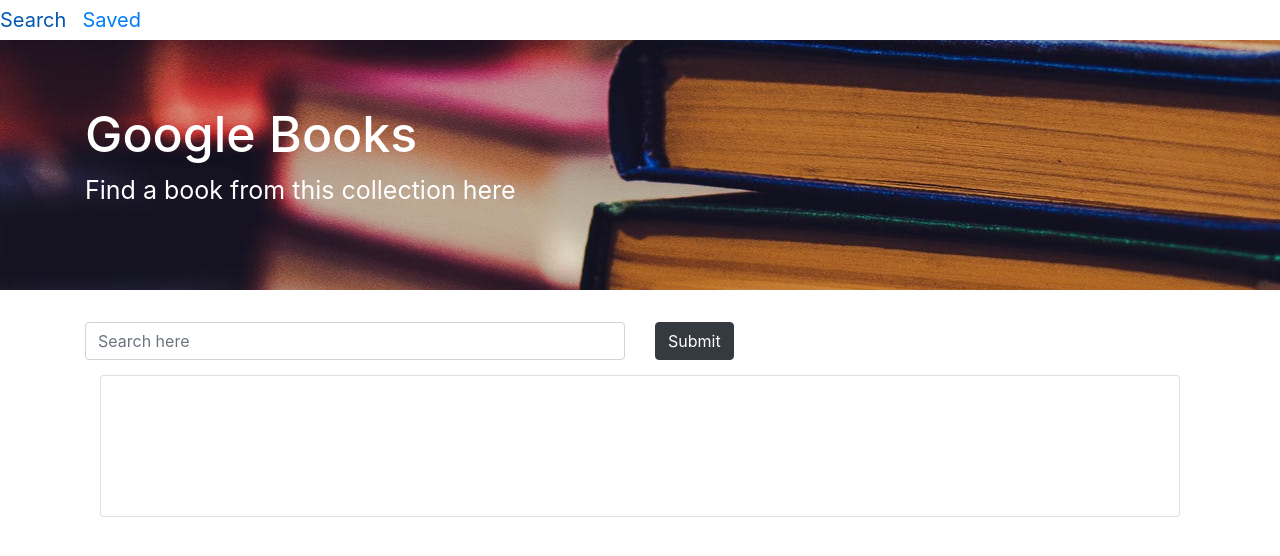
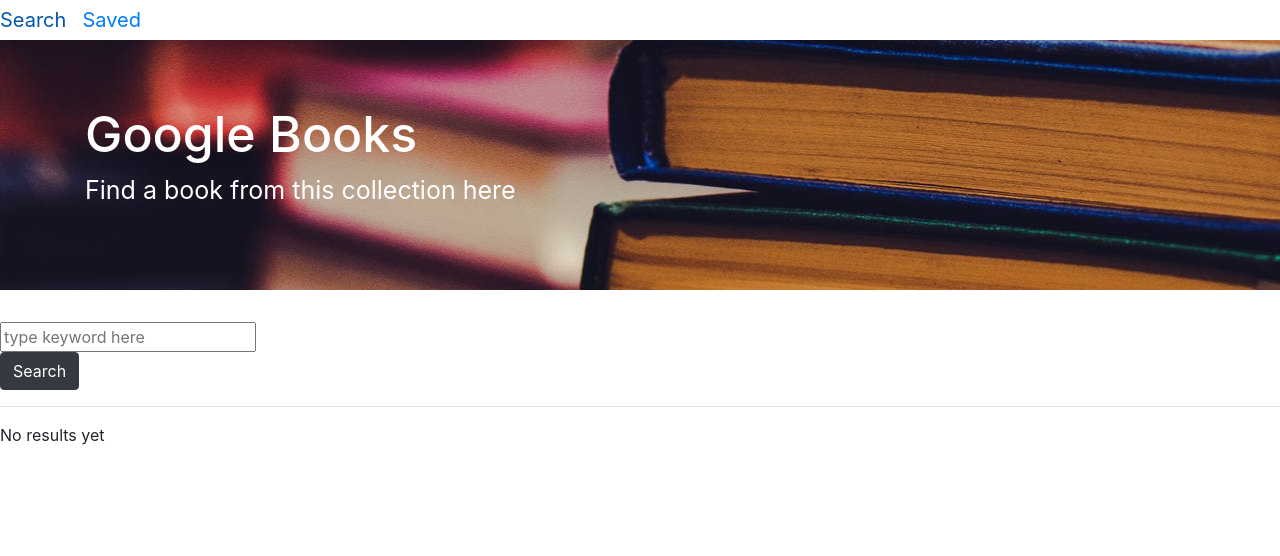
Before and after one commit to kalmand1057/google-books, a React (Create React App) app in the folder create-react-express/client/: page / in a window 1280 px wide. Shown: the top 556 px of the page. Built offline with nearby package versions, Linux system fonts and the light colour scheme.

Commit message:
added result list components

```diff
--- a/create-react-express/client/src/components/Card.js
+++ b/create-react-express/client/src/components/Card.js
@@ -15,17 +15,17 @@
     <div className="container">
         <div className="card" style={styles.card}>
             <div className="card-body">
-                <div class="row">
-                    <div class="col">
+                <div className="row">
+                    <div className="col">
                         <img alt={props.title} src={props.image} style={styles.img}/>
                     </div>
-                    <div class="col">
+                    <div className="col">
                         {props.authors}
                     </div>
-                    <div class="col">
+                    <div className="col">
                         {props.description}
                     </div>
-                    <div class="col">
+                    <div className="col">
                         {props.link}
                     </div>
                 </div>
--- /dev/null
+++ b/create-react-express/client/src/components/ResultList.js
@@ -0,0 +1,23 @@
+import React, { Component } from "react";
+import ResultListItem from "./ResultListItem";
+
+class ResultList extends Component {
+    render() {
+        return (
+            this.props.bookState.map((book) => (
+                <ResultListItem
+                key={book.id}
+                id={book.id}
+                title={book.volumeInfo.title}
+                link={book.volumeInfo.infoLink}
+                authors={book.volumeInfo.authors}
+                image={book.volumeInfo.imageLinks ? book.volumeInfo.imageLinks.thumbnail : "https://previews.123rf.com/images/pavelstasevich/pavelstasevich1811/pavelstasevich181101065/112815953-no-image-available-icon-flat-vector.jpg"}
+                description={book.volumeInfo.description}
+                saveGoogleBook={this.props.saveGoogleBook}
+                />
+            ))
+        )
+    }
+};
+
+export default ResultList;
--- /dev/null
+++ b/create-react-express/client/src/components/ResultListItem.js
@@ -0,0 +1,51 @@
+import React, { Component } from "react";
+import Card from "./Card";
+// import { Container, Row, Col } from "../components/Grid";
+
+class ResultListItem extends Component {
+
+    state = {
+        mounted: false,
+        bgColor: "",
+        color: "",
+        text: "Save"
+    }
+
+    componentDidMount = () => {
+        this.setState({
+            mounted: true
+        })
+        console.log("MOUNTED")
+    }
+
+    getStyle = () => {
+        if (this.state.text === "Save") {
+            this.setState({
+                bgColor: "696969",
+                color: "black",
+                text: "Saved"
+            })
+        }
+        else {
+            this.setState({
+                bgColor: "",
+                color: "",
+                text: "Save"
+            })
+        }
+    }
+
+    onClickFunc = () => {
+        this.props.saveGoogleBook(this.props);
+        this.getStyle();
+    }
+
+    render(props) {
+        const {book} = this.props
+        return (
+            <Card />
+        )
+    }
+}
+
+export default ResultListItem;
--- a/create-react-express/client/src/components/Searchbar.js
+++ b/create-react-express/client/src/components/Searchbar.js
@@ -5,36 +5,36 @@
 
 }
 
-// export function Input(props) {
-//   return (
-//     <Form>
-//       <input {...props}/>
-//     </Form>
-//   )
-// };
+export function Input(props) {
+  return (
+    <Form>
+      <input {...props}/>
+    </Form>
+  )
+};
 
-// export function SubmitBtn(props) {
-// return (
-//   <Button variant="dark" type="submit"{...props}>Search</Button>
-// )
-// };
+export function SubmitBtn(props) {
+return (
+  <Button variant="dark" type="submit"{...props}>Search</Button>
+)
+};
 
-function Searchbar() {
-    return (
-    <Container>
-      <Form>
-        <Row>
-            <Col>
-                <Form.Control type="text" placeholder="Search here" />
-            </Col>
-            <Col>
-                <Button variant="dark" type="submit">Submit</Button>
-            </Col>
-        </Row>
-      </Form>
-    </Container>
-    );
-  }
+// function Searchbar() {
+//     return (
+//     <Container>
+//       <Form>
+//         <Row>
+//             <Col>
+//                 <Form.Control type="text" placeholder="Search here" />
+//             </Col>
+//             <Col>
+//                 <Button variant="dark" type="submit">Submit</Button>
+//             </Col>
+//         </Row>
+//       </Form>
+//     </Container>
+//     );
+//   }
 
 
-export default Searchbar;
+// export default Searchbar;
--- a/create-react-express/client/src/pages/Search.js
+++ b/create-react-express/client/src/pages/Search.js
@@ -1,16 +1,84 @@
-import React from "react";
+import React, { Component } from "react";
 import Hero from "../components/Hero";
-import Searchbar from "../components/Searchbar";
-import Card from "../components/Card";
+import { Input, SubmitBtn} from "../components/Searchbar";
+import API from "../utils/API"
+import ResultList from "../components/ResultList";
 
-function Search() {
+class Search extends Component {
+  state = {
+    books: [],
+    search: ""
+  }
+
+  //Google API search
+  searchBooks = () => {
+   API.googleBooks(this.state.search)
+   .then(res => {
+     console.log(res.data.items)
+     this.setState({
+       books: res.data.items,
+       search: ""
+     })
+   })
+   .catch(err => console.log(err))
+  };
+
+  //Input
+  handleInputChange = event => {
+    const {name, value} = event.target;
+    this.setState({
+      [name]: value
+    });
+  };
+
+  //data submission
+  handleFormSubmit = event => {
+    event.preventDefault();
+    this.searchBooks();
+  };
+
+  saveGoogleBook = currentBook => {
+    API.saveBook({
+      id: currentBook.id,
+      title: currentBook.title,
+      authors: currentBook.authors,
+      description: currentBook.description,
+      image: currentBook.image,
+      link: currentBook.link
+    })
+    .then(res => console.log("posted to database!", res))
+    .catch(err => console.log("error posting to database", err));
+  }
+
+  render() {
     return (
-        <div>
-          <Hero />
-          <Searchbar />
-          <Card />
-        </div>
-    );
+      <div>
+        <Hero />
+        <Input
+        value={this.state.search}
+        onChange={this.handleInputChange}
+        name="search"
+        placeholder="type keyword here"
+        />
+        <SubmitBtn
+        onClick={this.handleFormSubmit}
+        />
+
+        {this.state.books.length ? (
+          <ResultList
+          bookState={this.state.books}
+          saveGoogleBook={this.saveGoogleBook}
+          >
+          </ResultList>
+        ) : (
+          <div>
+            <hr/>
+            <p>No results yet</p>
+          </div>
+        )}
+      </div>
+  );
+  }
   }
 
 
--- a/create-react-express/client/src/utils/API.js
+++ b/create-react-express/client/src/utils/API.js
@@ -1,6 +1,10 @@
 import axios from "axios";
 
 export default {
+  // Gets all books
+  googleBooks: function(query) {
+    return axios.get(`https://www.googleapis.com/books/v1/volumes?q=${query}`);
+  },
   // Gets all books
   getBooks: function() {
     return axios.get("/api/books");
```
Also changed, not shown: create-react-express/client/src/components/Grid.js (+24 -24 lines).
